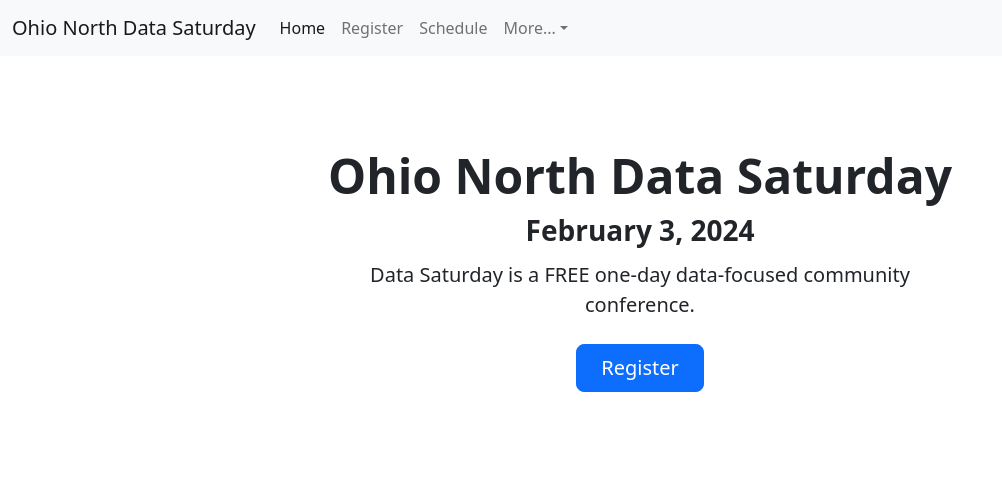
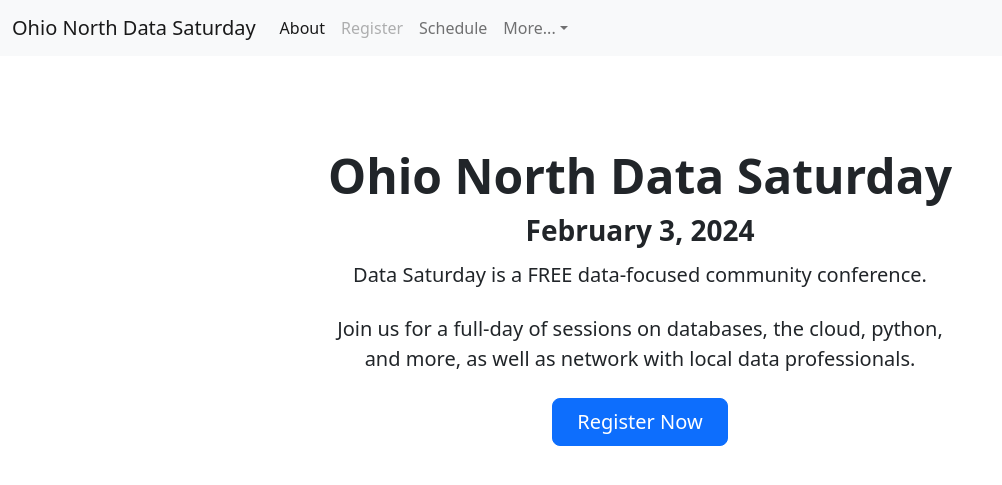
Before and after one commit to bertwagner/datavent, a Django app: page / in a window 1280 px wide. Shown: the top 485 px of the page, without its empty margins (0-1002 px from the left). Run offline with Django 4.2, Linux system fonts and the light colour scheme; parts of the project's set-up code (start-up, migrations or seed data) failed here and were passed over; some libraries are stand-ins or nearby versions.

Commit message:
add navbar base

```diff
--- a/app/datavent/urls.py
+++ b/app/datavent/urls.py
@@ -20,5 +20,6 @@ from . import views
 
 urlpatterns = [
     path("", views.index, name="index"),
+    path("schedule", views.schedule, name="schedule"),
     path('admin/', admin.site.urls),
 ]
--- a/app/datavent/views.py
+++ b/app/datavent/views.py
@@ -5,5 +5,7 @@ from django.template import loader
 
 
 def index(request):
-    # return HttpResponse("Hello, world. You're at the polls index.")
     return render(request, "datavent/index.html")
+
+def schedule(request):
+    return render(request, "datavent/schedule.html")
--- /dev/null
+++ b/app/templates/datavent/base.html
@@ -0,0 +1,50 @@
+<!DOCTYPE html>
+<html lang="en-US">
+  <head>
+    <meta charset="utf-8" />
+    <meta name="viewport" content="width=device-width, initial-scale=1">
+    <title>Ohio North Data Saturday</title>
+    {% load static %}
+    <link rel="stylesheet" href="{% static 'datavent/bootstrap.css' %}">
+    <link rel="stylesheet" href="{% static 'datavent/style.css' %}">
+  </head>
+  <body>
+    <nav class="navbar navbar-expand-md navbar-light bg-light mb-4">
+      <div class="container-fluid">
+        <a class="navbar-brand" href="#">Ohio North Data Saturday</a>
+        <button class="navbar-toggler" type="button" data-bs-toggle="collapse" data-bs-target="#navbarCollapse" aria-controls="navbarCollapse" aria-expanded="false" aria-label="Toggle navigation">
+          <span class="navbar-toggler-icon"></span>
+        </button>
+        <div class="collapse navbar-collapse" id="navbarCollapse">
+          <ul class="navbar-nav me-auto mb-2 mb-md-0">
+            <li class="nav-item">
+              <a class="nav-link {% if request.resolver_match.url_name == 'index' %}active{% endif %}" {% if request.resolver_match.url_name == 'index' %}aria-current="page"{% endif %} href="/">About</a>
+            </li>
+            <li class="nav-item">
+              <a class="nav-link disabled" href="#">Register</a>
+            </li>
+            <li class="nav-item">
+              <a class="nav-link {% if request.resolver_match.url_name == 'schedule' %}active{% endif %}" {% if request.resolver_match.url_name == 'schedule' %}aria-current="page"{% endif %} href="schedule">Schedule</a>
+            </li>
+            <li class="nav-item dropdown">
+              <a class="nav-link dropdown-toggle" href="#" data-bs-toggle="dropdown" aria-expanded="false">More...</a>
+              <ul class="dropdown-menu">
+                <li><a class="dropdown-item disabled" href="#">Monthly Meetings</a></li>
+                <li><a class="dropdown-item disabled" href="#">FAQs</a></li>
+                <li><a class="dropdown-item disabled" href="#">Call for Speakers</a></li>
+                <li><a class="dropdown-item disabled" href="#">Sponsorship Plans</a></li>
+                <li><a class="dropdown-item disabled" href="#">Code of Conduct</a></li>
+                <li><a class="dropdown-item disabled" href="#">Contact</a></li>
+              </ul>
+            </li>
+          </ul>
+
+        </div>
+      </div>
+    </nav>
+
+    {% block content %}
+    {% endblock content %}
+    <script src="{% static 'datavent/bootstrap.js' %}"></script>
+  </body>
+</html>
--- a/app/templates/datavent/index.html
+++ b/app/templates/datavent/index.html
@@ -1,62 +1,16 @@
-<!DOCTYPE html>
-<html lang="en-US">
-  <head>
-    <meta charset="utf-8" />
-    <meta name="viewport" content="width=device-width, initial-scale=1">
-    <title>Ohio North Data Saturday</title>
-    {% load static %}
-    <link rel="stylesheet" href="{% static 'datavent/bootstrap.css' %}">
-    <link rel="stylesheet" href="{% static 'datavent/style.css' %}">
-  </head>
-  <body>
-    <nav class="navbar navbar-expand-md navbar-light bg-light mb-4">
-      <div class="container-fluid">
-        <a class="navbar-brand" href="#">Ohio North Data Saturday</a>
-        <button class="navbar-toggler" type="button" data-bs-toggle="collapse" data-bs-target="#navbarCollapse" aria-controls="navbarCollapse" aria-expanded="false" aria-label="Toggle navigation">
-          <span class="navbar-toggler-icon"></span>
-        </button>
-        <div class="collapse navbar-collapse" id="navbarCollapse">
-          <ul class="navbar-nav me-auto mb-2 mb-md-0">
-            <li class="nav-item">
-              <a class="nav-link active" aria-current="page" href="#">Home</a>
-            </li>
-            <li class="nav-item">
-              <a class="nav-link" href="#">Register</a>
-            </li>
-            <li class="nav-item">
-              <a class="nav-link" href="#">Schedule</a>
-            </li>
-            <li class="nav-item dropdown">
-              <a class="nav-link dropdown-toggle" href="#" data-bs-toggle="dropdown" aria-expanded="false">More...</a>
-              <ul class="dropdown-menu">
-                <li><a class="dropdown-item" href="#">Monthly Meetings</a></li>
-                <li><a class="dropdown-item" href="#">FAQs</a></li>
-                <li><a class="dropdown-item" href="#">Call for Speakers</a></li>
-                <li><a class="dropdown-item" href="#">Sponsorship Plans</a></li>
-                <li><a class="dropdown-item" href="#">Code of Conduct</a></li>
-                <li><a class="dropdown-item" href="#">Contact</a></li>
-              </ul>
-            </li>
-          </ul>
+{% extends 'datavent/base.html' %}
 
-        </div>
-      </div>
-    </nav>
-
+{% block content %}
 <div class="px-4 py-5 my-5 text-center">
   <!-- <img class="d-block mx-auto mb-4" src="/docs/5.3/assets/brand/bootstrap-logo.svg" alt="" width="72" height="57"> -->
   <h1 class="display-5 fw-bold text-body-emphasis lh-1 mb-3">Ohio North Data Saturday</h1>
   <h3 class="display-8 fw-bold text-body-emphasis lh-1 mb-3">February 3, 2024</h3>
   <div class="col-lg-6 mx-auto">
-        <p class="lead mb-4">Data Saturday is a FREE one-day data-focused community conference. </p>
+    <p class="lead mb-4">Data Saturday is a FREE data-focused community conference.</p>
+    <p class="lead mb-4">Join us for a full-day of sessions on databases, the cloud, python, and more, as well as network with local data professionals.</p>
     <div class="d-grid gap-2 d-sm-flex justify-content-sm-center">
-          <button type="button" class="btn btn-primary btn-lg px-4 gap-3">Register</button>
+      <button type="button" class="btn btn-primary btn-lg px-4 gap-3">Register Now</button>
     </div>
   </div>
 </div>
-
-
-    <script type="text/javascript" src="https://sessionize.com/api/v2/bghcxs7l/view/GridSmart"></script>
-    <script src="{% static 'datavent/bootstrap.js' %}"></script>
-  </body>
-</html>
+{% endblock content %}
```
Also changed, not shown: app/templates/datavent/schedule.html (added, +10 -0 lines). Lines whose indentation alone changed are shown as unchanged.
